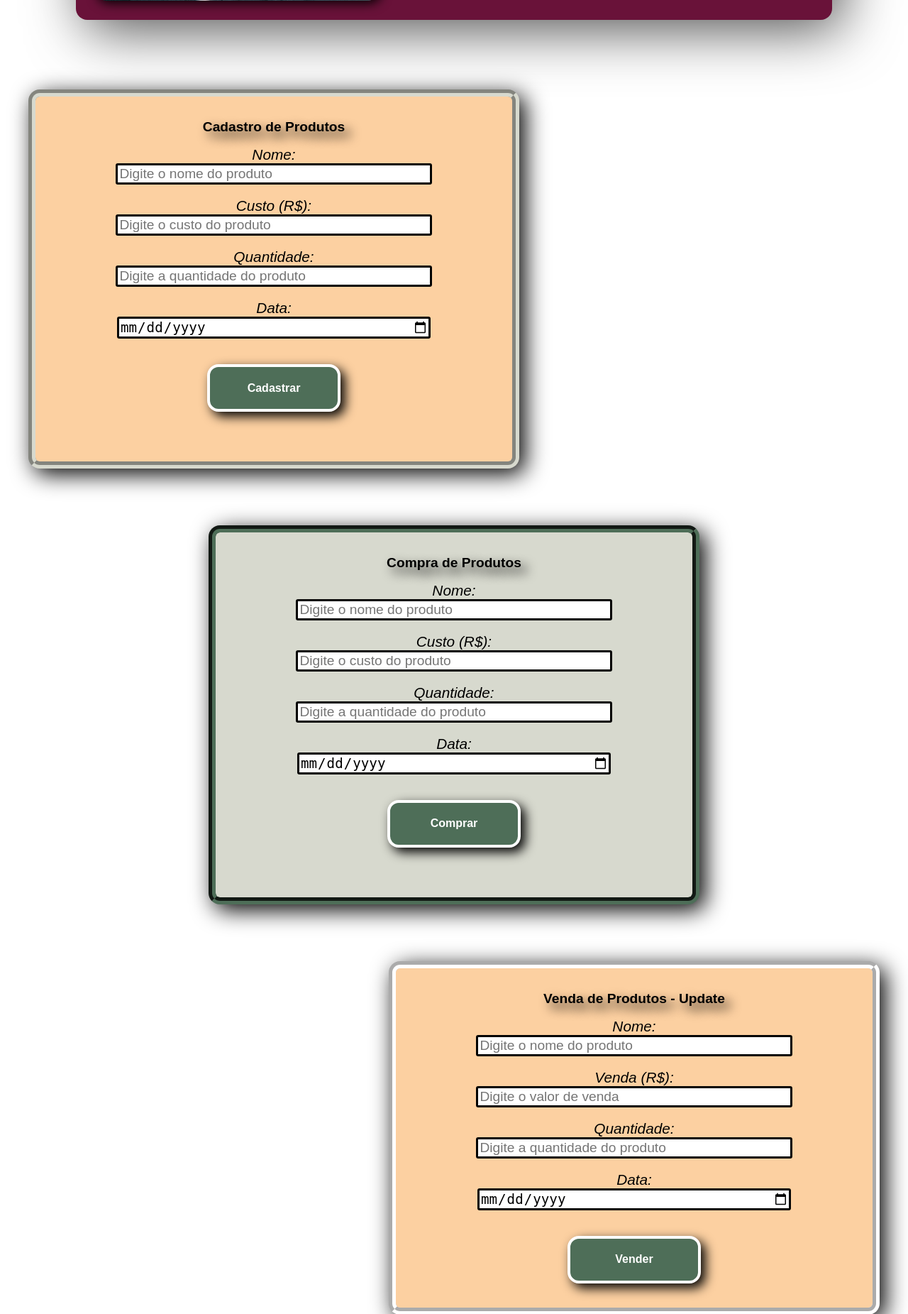
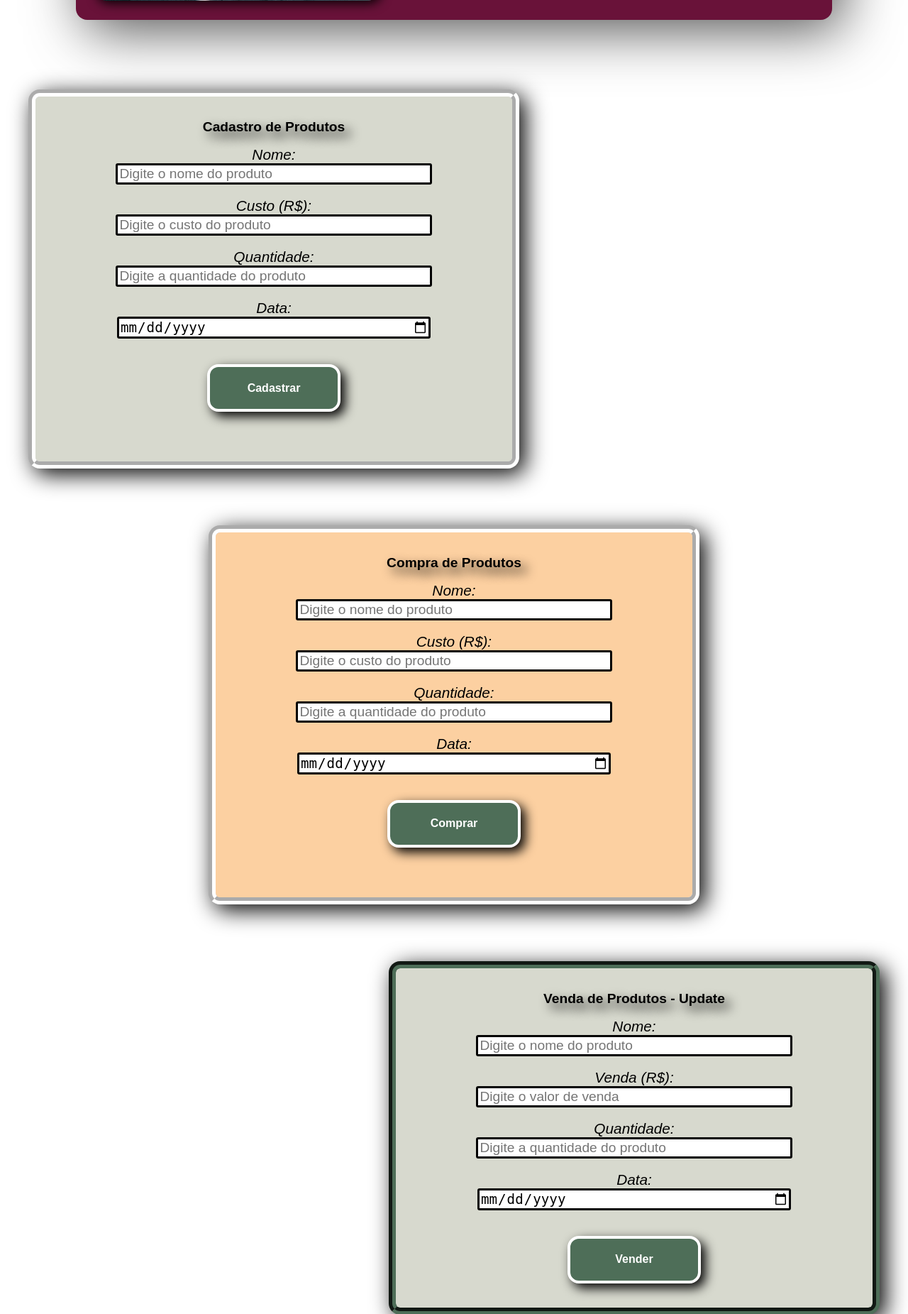
Before and after one commit to jackson-fidelix/jack-tech-store, a Flask app: page / in a window 1280 px wide. Shown: the part 1102-2953 px from the top of the page at 71% size. Run offline with Flask 3, Linux system fonts and the light colour scheme.

Commit message:
Update style.css

```diff
--- a/static/css/style.css
+++ b/static/css/style.css
@@ -350,9 +350,9 @@ input {
 
 #register-form{
     border-radius: 1rem;
-    border-color: var(--fourth-loboDaMadeira);
+    border-color: var(--seventh-white);
     border-width: .8vw;
-    background-color: var(--fifth-laranjaClaro);
+    background-color: var(--fourth-loboDaMadeira);
     width: clamp(350px, 50vw, 700px);
     max-width: 80vw;
     padding: 1rem;
@@ -364,9 +364,9 @@ input {
 
 #buy-form {
     border-radius: 1rem;
-    border-color: var(--third-verdeMilitar);
+    border-color: var(--seventh-white);
     border-width: .8vw;
-    background-color: var(--fourth-loboDaMadeira);
+    background-color: var(--fifth-laranjaClaro);
     width: clamp(350px, 50vw, 700px);
     max-width: 80vw;
     padding: 1rem;
@@ -378,9 +378,9 @@ input {
 
 #sell-form{
     border-radius: 1rem;
-    border-color: var(--seventh-white);
+    border-color: var(--third-verdeMilitar);
     border-width: .8vw;
-    background-color: var(--fifth-laranjaClaro);
+    background-color: var(--fourth-loboDaMadeira);
     width: clamp(350px, 50vw, 700px);
     max-width: 80vw;
     padding: 1rem;
```
